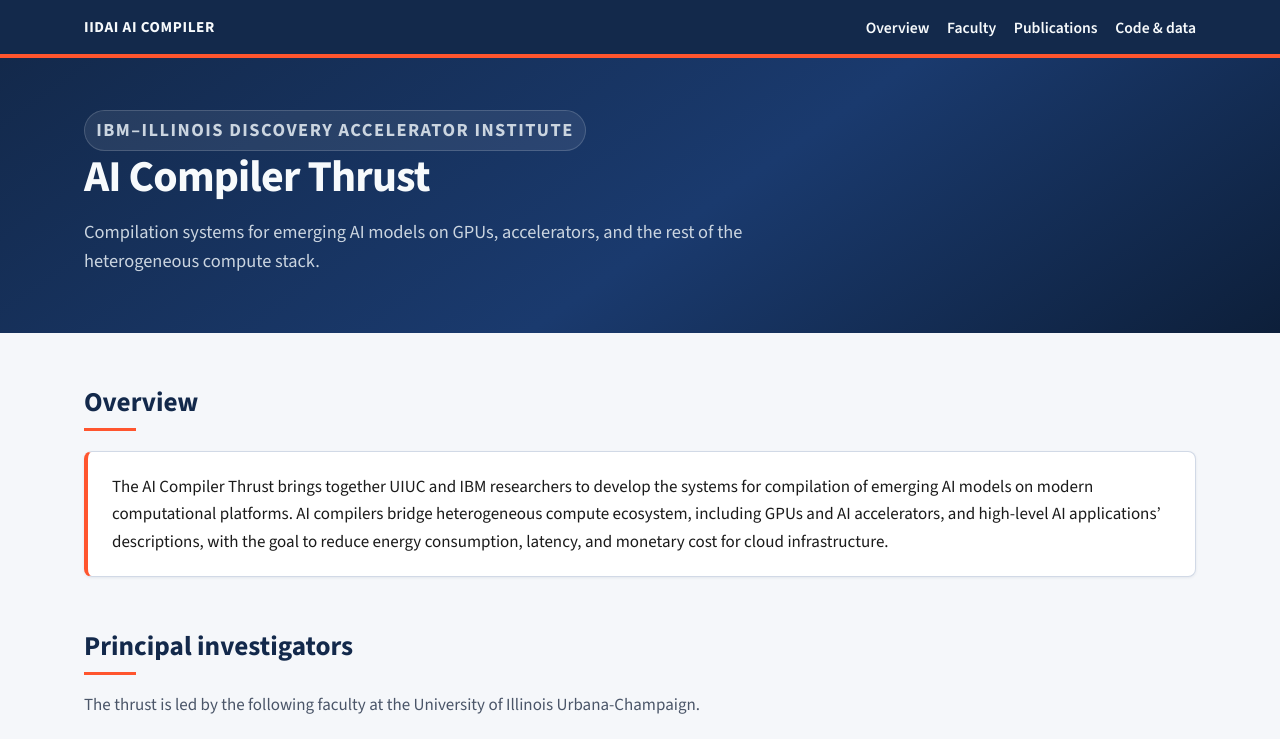
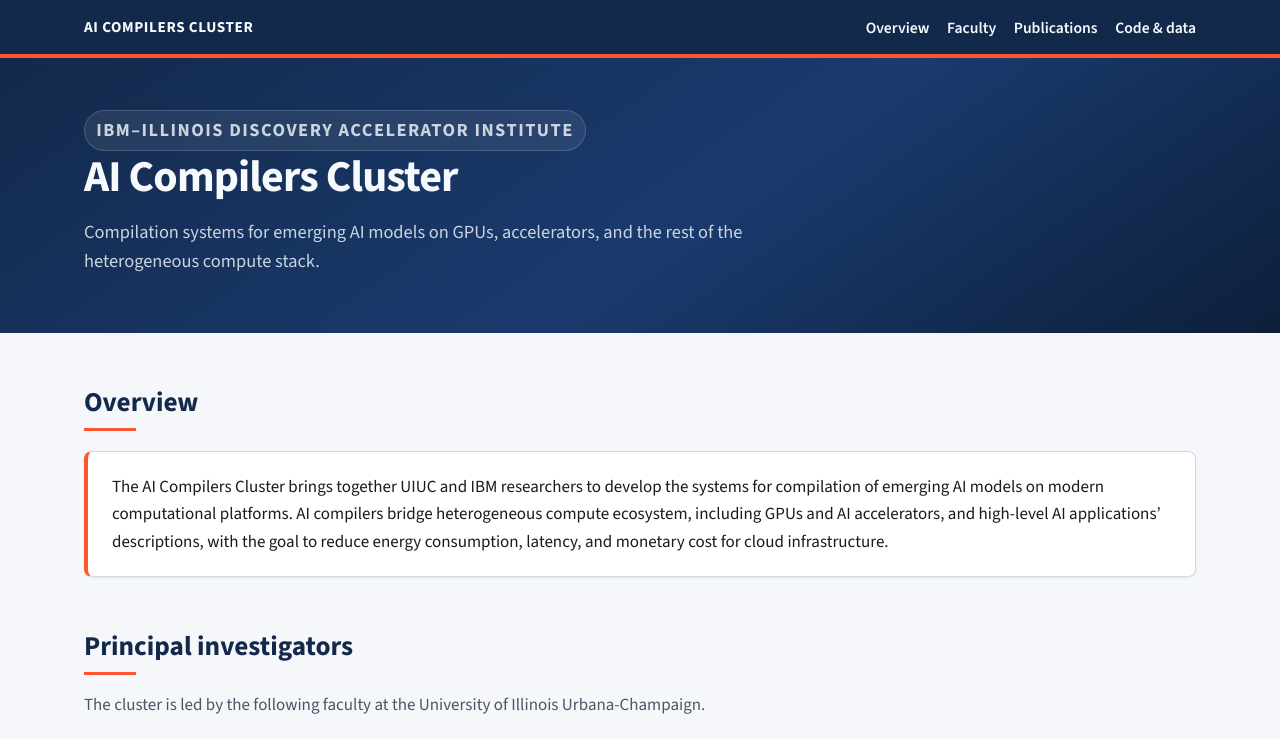
Before and after one commit to uiuc-arc/iidai-ai-compiler, a plain HTML site: page index.html in a window 1280 px wide. Shown: the top 739 px of the page. Drawn offline with nearby package versions, Linux system fonts and the light colour scheme.

Commit message:
Update title and descriptions for AI Compilers Cluster

```diff
--- a/index.html
+++ b/index.html
@@ -3,8 +3,8 @@
 <head>
   <meta charset="utf-8">
   <meta name="viewport" content="width=device-width, initial-scale=1">
-  <title>IIDAI AI Compiler — University of Illinois Urbana-Champaign</title>
-  <meta name="description" content="The AI Compiler Thrust of the IBM–Illinois Discovery Accelerator Institute develops compilation systems for emerging AI models on modern computational platforms.">
+  <title>AI Compilers Cluster — University of Illinois Urbana-Champaign</title>
+  <meta name="description" content="The AI Compilers Cluster of the IBM–Illinois Discovery Accelerator Institute develops compilation systems for emerging AI models on modern computational platforms.">
   <link rel="preconnect" href="https://fonts.googleapis.com">
   <link rel="preconnect" href="https://fonts.gstatic.com" crossorigin>
   <link href="https://fonts.googleapis.com/css2?family=Source+Sans+3:ital,wght@0,400;0,600;0,700;1,400&display=swap" rel="stylesheet">
@@ -380,7 +380,7 @@
   <a class="skip-link" href="#overview">Skip to main content</a>
   <header class="site-header">
     <div class="header-inner">
-      <a class="brand" href="#overview">IIDAI AI Compiler</a>
+      <a class="brand" href="#overview">AI Compilers Cluster</a>
       <nav aria-label="Page sections">
         <ul class="nav-list">
           <li><a href="#overview">Overview</a></li>
@@ -395,7 +395,7 @@
   <div class="hero">
     <div class="hero-inner">
       <p class="kicker">IBM–Illinois Discovery Accelerator Institute</p>
-      <h1>AI Compiler Thrust</h1>
+      <h1>AI Compilers Cluster</h1>
       <p>Compilation systems for emerging AI models on GPUs, accelerators, and the rest of the heterogeneous compute stack.</p>
     </div>
   </div>
@@ -404,13 +404,13 @@
     <section id="overview" aria-labelledby="overview-heading">
       <h2 id="overview-heading">Overview</h2>
       <div class="overview-card">
-        <p>The AI Compiler Thrust brings together UIUC and IBM researchers to develop the systems for compilation of emerging AI models on modern computational platforms. AI compilers bridge heterogeneous compute ecosystem, including GPUs and AI accelerators, and high-level AI applications’ descriptions, with the goal to reduce energy consumption, latency, and monetary cost for cloud infrastructure.</p>
+        <p>The AI Compilers Cluster brings together UIUC and IBM researchers to develop the systems for compilation of emerging AI models on modern computational platforms. AI compilers bridge heterogeneous compute ecosystem, including GPUs and AI accelerators, and high-level AI applications’ descriptions, with the goal to reduce energy consumption, latency, and monetary cost for cloud infrastructure.</p>
       </div>
     </section>
 
     <section id="faculty" aria-labelledby="faculty-heading">
       <h2 id="faculty-heading">Principal investigators</h2>
-      <p class="section-lead">The thrust is led by the following faculty at the University of Illinois Urbana-Champaign.</p>
+      <p class="section-lead">The cluster is led by the following faculty at the University of Illinois Urbana-Champaign.</p>
       <ul class="faculty-grid">
         <li class="faculty-card">
           <h3><a href="https://charithmendis.com/">Charith Mendis</a></h3>
@@ -556,7 +556,7 @@
 
     <section id="code" aria-labelledby="code-heading">
       <h2 id="code-heading">Code repositories and datasets</h2>
-      <p class="section-lead">Repositories and datasets released with the thrust’s compiler, accelerator, quantization, and KV-cache work.</p>
+      <p class="section-lead">Repositories and datasets released with the cluster’s compiler, accelerator, quantization, and KV-cache work.</p>
 
       <div class="repo-group">
         <h3>Repositories</h3>
@@ -659,7 +659,7 @@
 
   <footer>
     <div class="footer-inner">
-      <p>IIDAI AI Compiler Thrust · University of Illinois Urbana-Champaign</p>
+      <p>AI Compilers Cluster · University of Illinois Urbana-Champaign</p>
     </div>
   </footer>
 </body>
```
